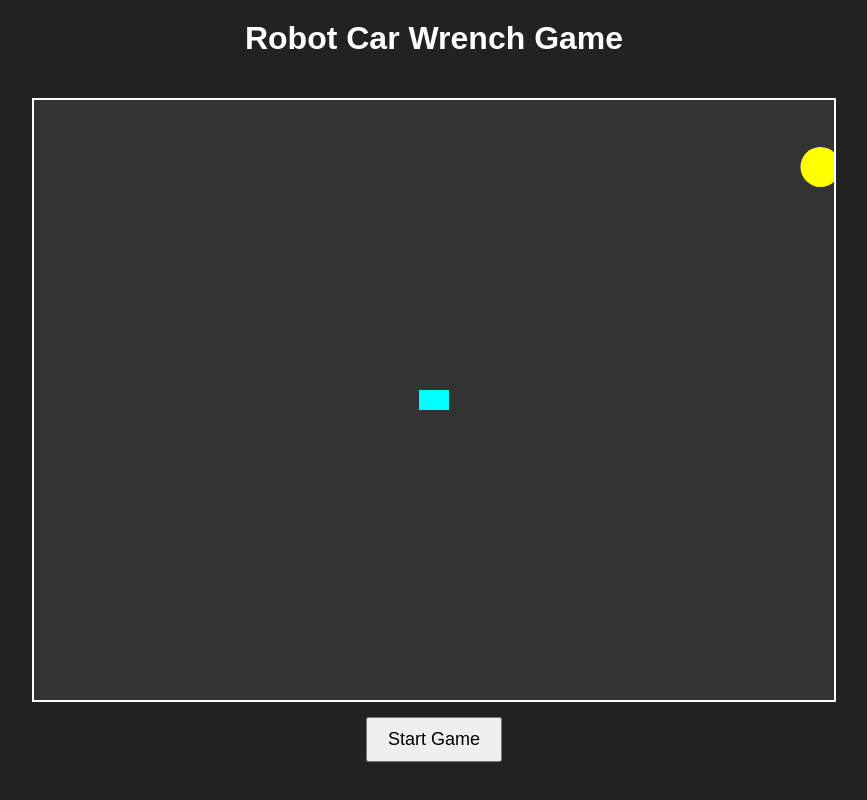
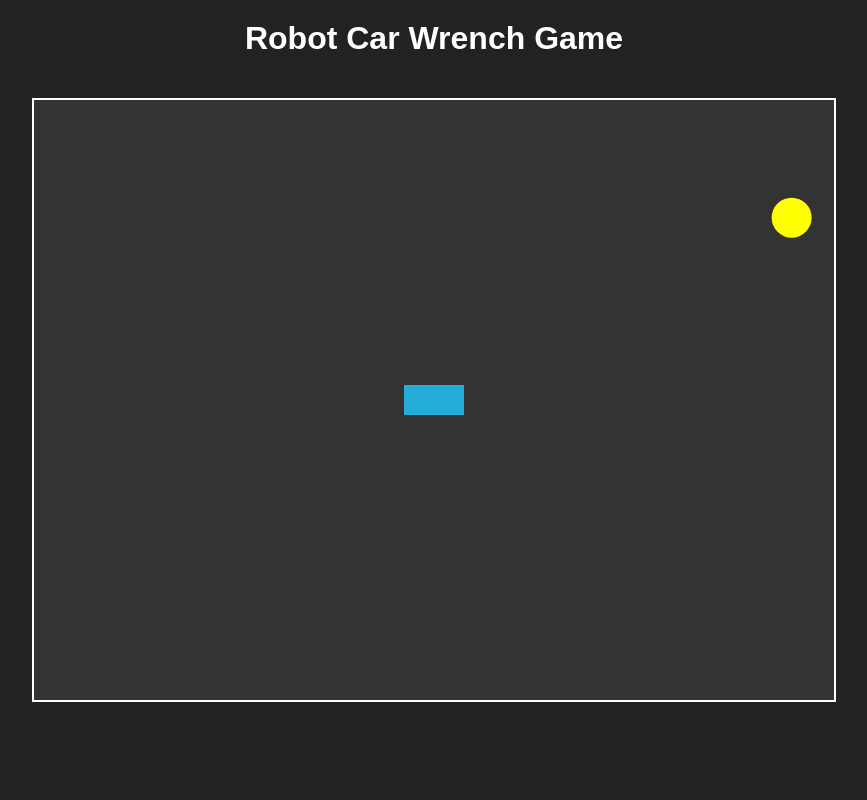
Before and after one commit to tdit84/robot-car-wrench-game, a plain HTML site: page index.html in a window 1280 px wide. Both pictures are taken after a click on the button "Start Game". Shown: the whole page, without its empty margins (206-1073 px from the left). Drawn offline with Linux system fonts and the light colour scheme.

Commit message:
Upload Robot Car Wrench Game

```diff
--- a/index.html
+++ b/index.html
@@ -1,5 +1,5 @@
 <!DOCTYPE html>
-<html lang="en">
+<html>
 <head>
   <meta charset="UTF-8">
   <title>Robot Car Wrench Game - Tap to Move</title>
@@ -47,17 +47,74 @@
       const startButton = document.getElementById("startButton");
       const newGameButton = document.getElementById("newGameButton");
 
-      let car = { x: canvas.width / 2, y: canvas.height / 2, angle: 0, speed: 0, maxSpeed: 10 };
-      let wrench = { x: Math.random() * canvas.width, y: Math.random() * canvas.height, radius: 20 };
+      let gameState = "waiting";
+      let score = 0;
+      let timeLimit = 10;
+      let timeLeft = timeLimit;
+      let lastTime = 0;
+
+      let car = {
+        x: canvas.width / 2,
+        y: canvas.height / 2,
+        angle: 0,
+        speed: 0,
+        acceleration: 1.0,
+        friction: 0.96,
+        maxSpeed: 10,
+        color: "#00ffff"
+      };
+
+      let wrench = {
+        x: Math.random() * canvas.width,
+        y: Math.random() * canvas.height,
+        radius: 20
+      };
 
       function resetWrench() {
         wrench.x = Math.random() * (canvas.width - 80) + 40;
         wrench.y = Math.random() * (canvas.height - 80) + 40;
       }
 
-      function drawCar() {
-        ctx.fillStyle = "#00ffff";
-        ctx.fillRect(car.x - 15, car.y - 10, 30, 20);
+      function startGame() {
+        gameState = "playing";
+        score = 0;
+        timeLeft = timeLimit;
+        car.x = canvas.width / 2;
+        car.y = canvas.height / 2;
+        car.angle = 0;
+        car.speed = 0;
+        car.color = 'hsl(' + Math.floor(Math.random() * 360) + ', 70%, 50%)';
+        resetWrench();
+        startButton.style.display = "none";
+        newGameButton.style.display = "none";
+        lastTime = performance.now();
+        requestAnimationFrame(gameLoop);
+      }
+
+      startButton.addEventListener("click", startGame);
+      newGameButton.addEventListener("click", startGame);
+
+      function handleTap(e) {
+        if (gameState !== "playing") return;
+        let rect = canvas.getBoundingClientRect();
+        let x = e.clientX - rect.left;
+        let y = e.clientY - rect.top;
+
+        let dx = x - car.x;
+        let dy = y - car.y;
+        car.angle = Math.atan2(dy, dx);
+        car.speed = car.maxSpeed;
+      }
+
+      canvas.addEventListener("click", handleTap);
+
+      function drawRobotCar() {
+        ctx.save();
+        ctx.translate(car.x, car.y);
+        ctx.rotate(car.angle);
+        ctx.fillStyle = car.color;
+        ctx.fillRect(-30, -15, 60, 30);
+        ctx.restore();
       }
 
       function drawWrench() {
@@ -67,33 +124,52 @@
         ctx.fill();
       }
 
-      function update() {
+      function update(deltaTime) {
         car.x += Math.cos(car.angle) * car.speed;
         car.y += Math.sin(car.angle) * car.speed;
-        car.speed *= 0.95;
+        car.speed *= car.friction;
 
         if (car.x < 0) car.x = canvas.width;
         if (car.x > canvas.width) car.x = 0;
         if (car.y < 0) car.y = canvas.height;
         if (car.y > canvas.height) car.y = 0;
 
-        ctx.clearRect(0, 0, canvas.width, canvas.height);
-        drawCar();
-        drawWrench();
+        let dx = car.x - wrench.x;
+        let dy = car.y - wrench.y;
+        if (Math.sqrt(dx * dx + dy * dy) < wrench.radius + 10) {
+          score++;
+          timeLeft = timeLimit;
+          resetWrench();
+        }
+
+        timeLeft -= deltaTime / 1000;
+        if (timeLeft <= 0) {
+          gameState = "gameover";
+        }
       }
 
-      canvas.addEventListener("click", function (e) {
-        let rect = canvas.getBoundingClientRect();
-        let x = e.clientX - rect.left;
-        let y = e.clientY - rect.top;
+      function gameLoop(timestamp) {
+        let deltaTime = timestamp - lastTime;
+        lastTime = timestamp;
 
-        let dx = x - car.x;
-        let dy = y - car.y;
-        car.angle = Math.atan2(dy, dx);
-        car.speed = car.maxSpeed;
-      });
+        if (gameState === "playing") {
+          update(deltaTime);
+        }
 
-      setInterval(update, 16);
+        ctx.clearRect(0, 0, canvas.width, canvas.height);
+        drawWrench();
+        drawRobotCar();
+
+        if (gameState === "gameover") {
+          ctx.fillStyle = "rgba(0, 0, 0, 0.7)";
+          ctx.fillRect(0, 0, canvas.width, canvas.height);
+          ctx.fillStyle = "red";
+          ctx.fillText("Game Over", canvas.width / 2 - 50, canvas.height / 2);
+          newGameButton.style.display = "inline-block";
+        } else {
+          requestAnimationFrame(gameLoop);
+        }
+      }
     };
   </script>
 </body>
```
